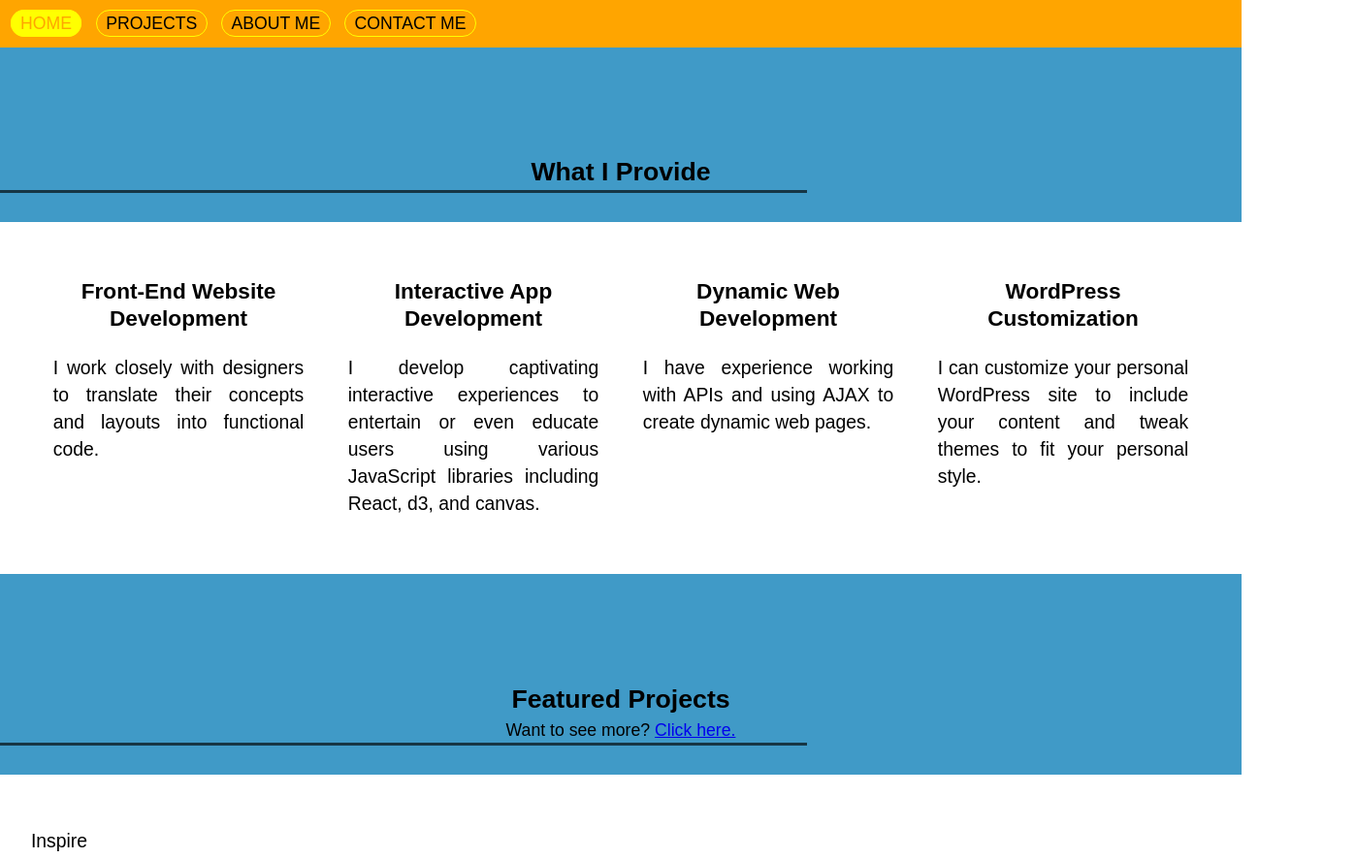
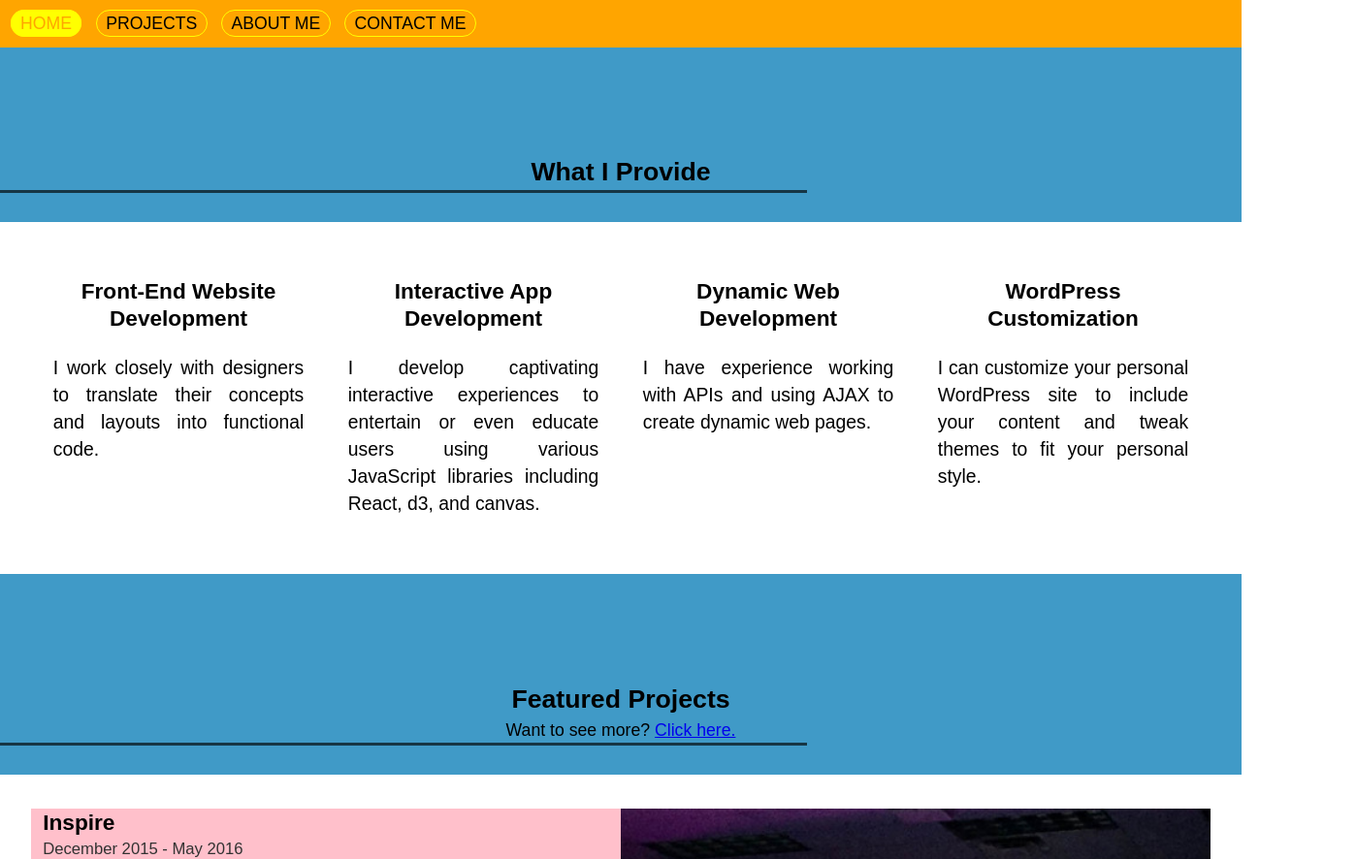
Before and after one commit to ChoragosDesigns/ChoragosDesigns.github.io, a plain HTML site: page index.html in a window 1280 px wide. Shown: the top 886 px of the page at 97% size, 1398 px wide, since content can reach past the window. Drawn offline with nearby package versions, Linux system fonts and the light colour scheme.

Commit message:
Add files via upload

```diff
--- a/index.html
+++ b/index.html
@@ -7,6 +7,7 @@
     <script src="scripts/index_scripts.js"></script>
     <script src="scripts/project_blurb_script.js"></script>
     <link type="text/css" rel="stylesheet" href="styles/style_common.css" />
+    <link type="text/css" rel="stylesheet" href="styles/projects.css" />
     <link type="text/css" rel="stylesheet" href="styles/email_form_style.css" />
     <style>
         .skill
```
